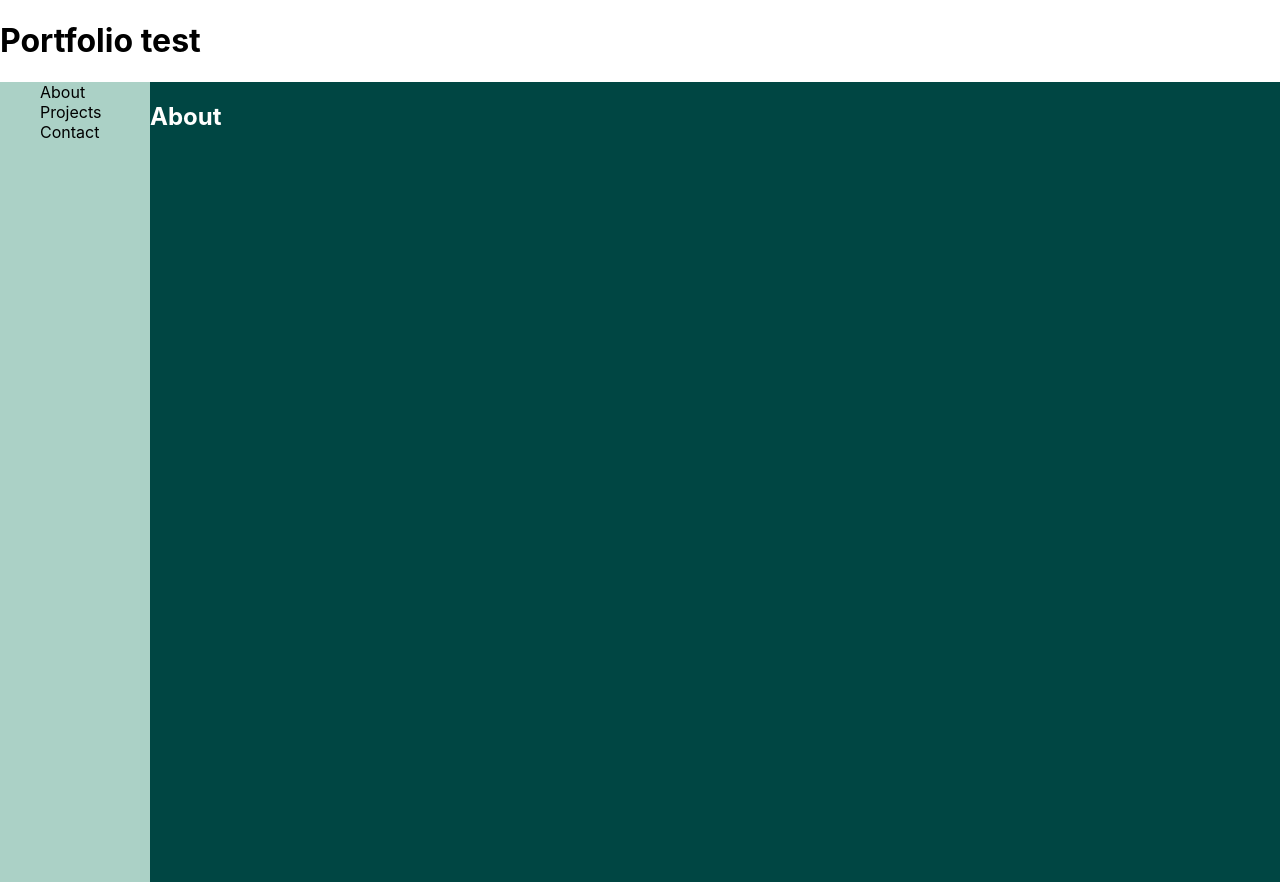
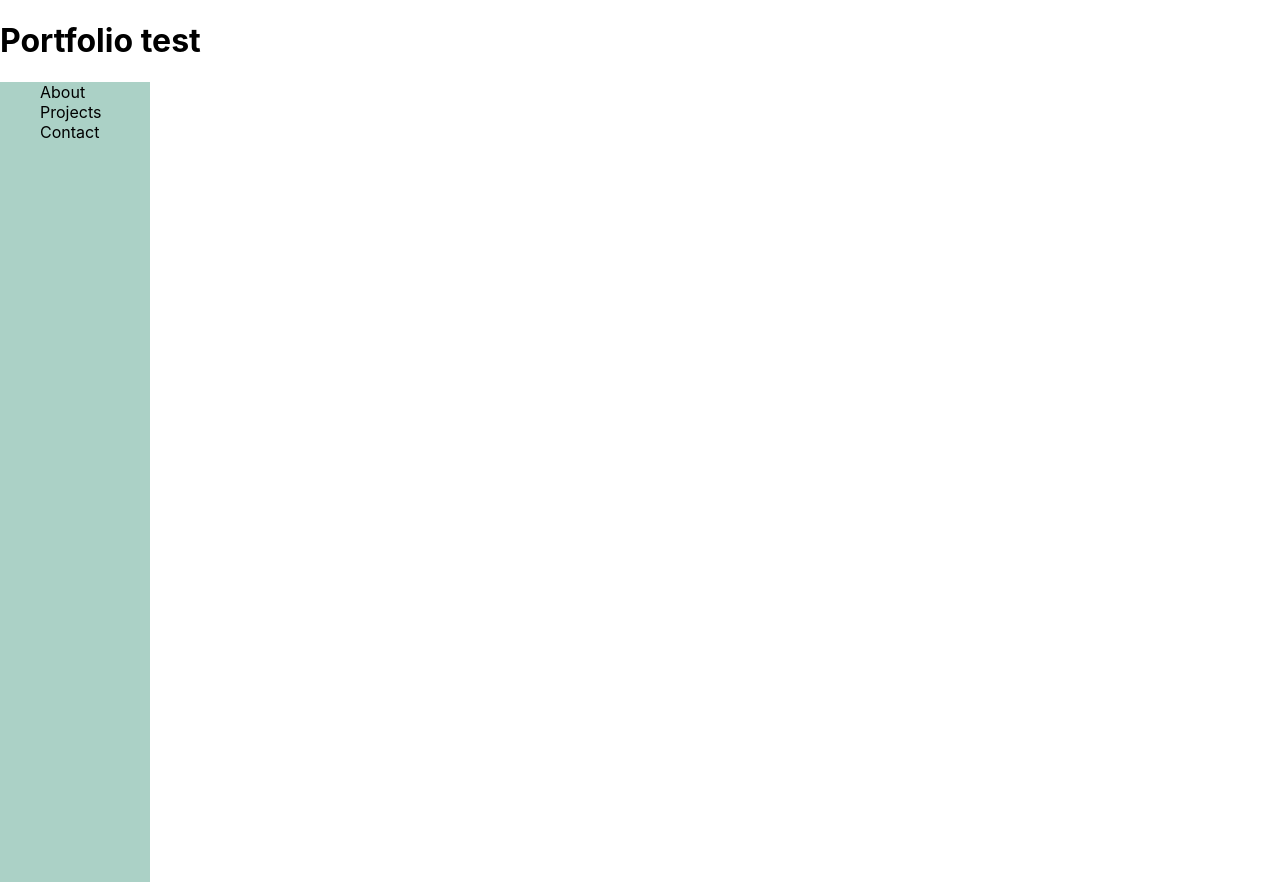
Before and after one commit to benbeardyman/ben-barlow-portfolio, a React (Create React App) app: page / in a window 1280 px wide. Built offline with nearby package versions, Linux system fonts and the light colour scheme.

Commit message:
fixed homepage route

```diff
--- a/src/App.js
+++ b/src/App.js
@@ -33,7 +33,7 @@
           </Nav>
           <Main>
             <Routes>
-              <Route path="/" element={<Home />} />
+              <Route path="/ben-barlow-portfolio" element={<Home />} />
             </Routes>
           </Main>
         </Router>
```
